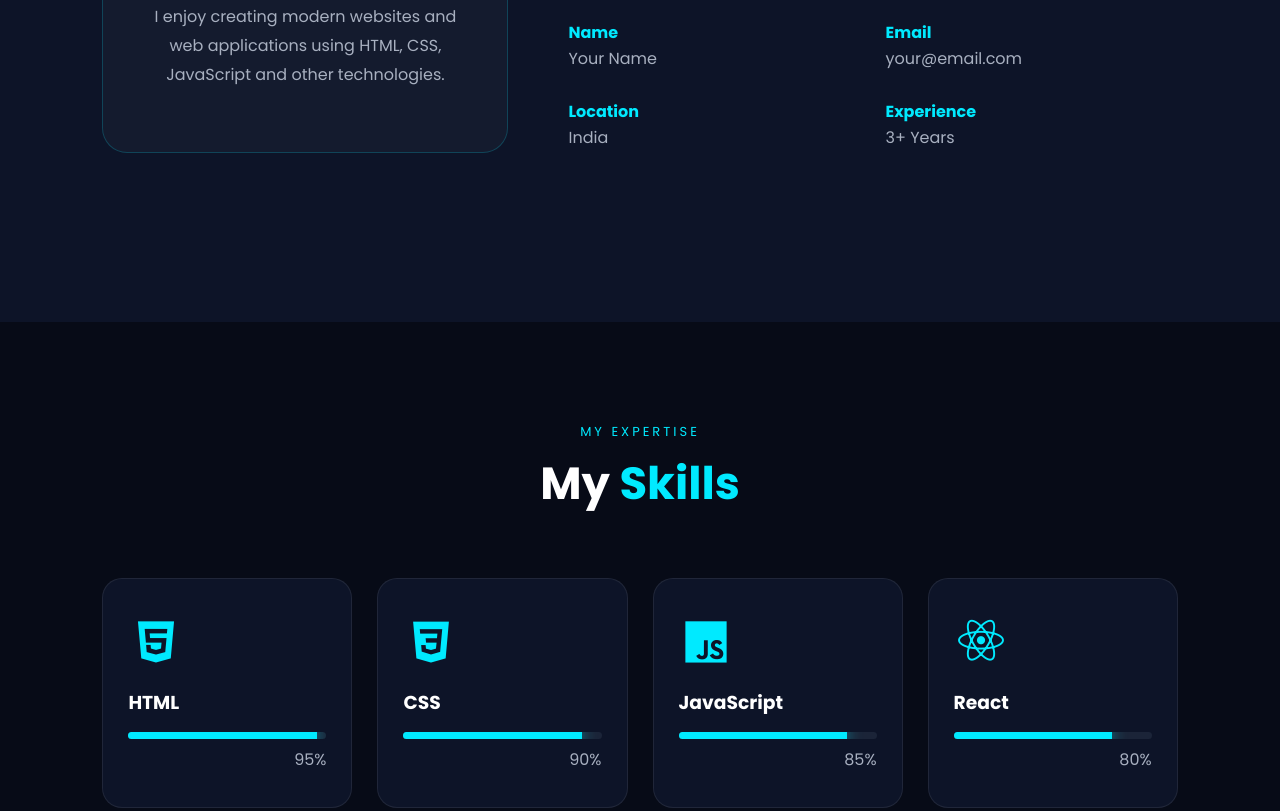
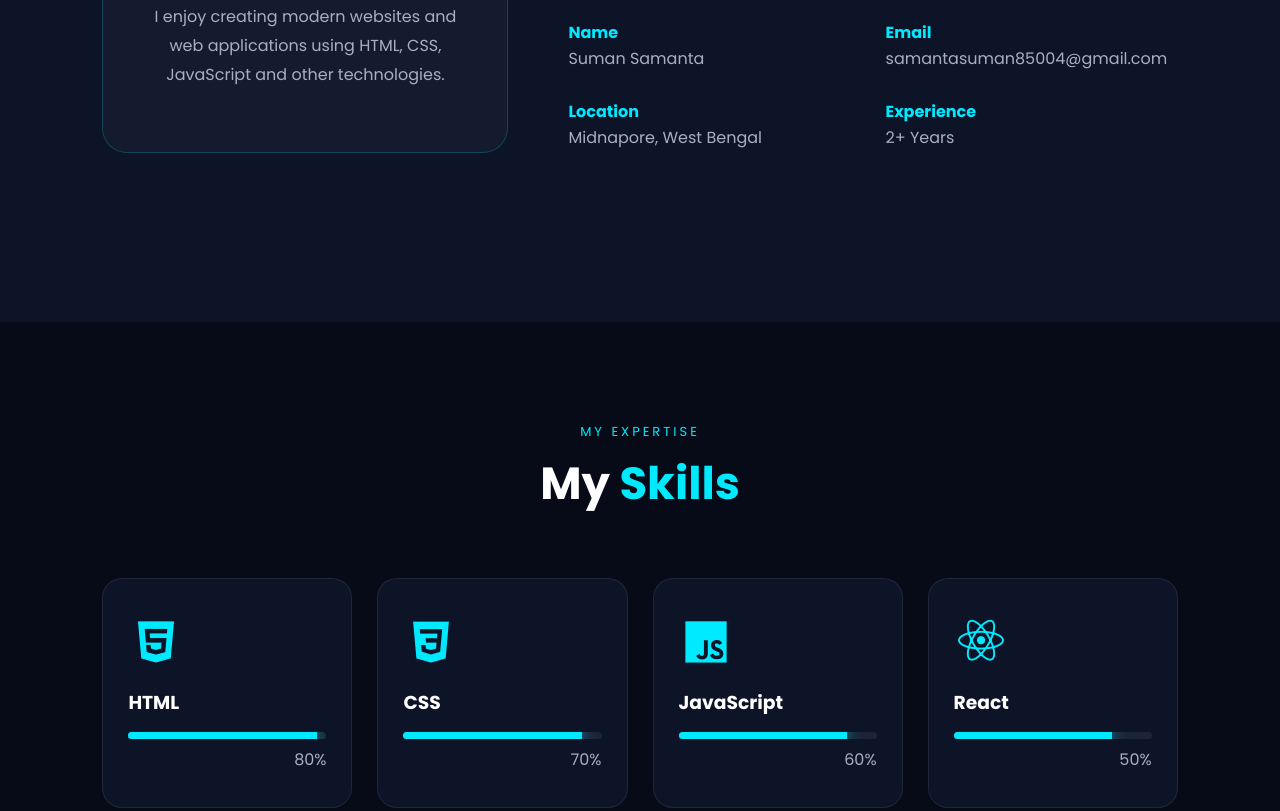
Before and after one commit to Suman21Samanta/My-Portfolio, a plain HTML site: page public/index.html in a window 1280 px wide. Shown: the part 1278-2089 px from the top of the page. Drawn offline with nearby package versions, Linux system fonts and the light colour scheme.

Commit message:
Update portfolio

```diff
--- a/public/index.html
+++ b/public/index.html
@@ -191,22 +191,22 @@
 
                     <div>
                         <strong>Name</strong>
-                        <p>Your Name</p>
+                        <p>Suman Samanta</p>
                     </div>
 
                     <div>
                         <strong>Email</strong>
-                        <p>your@email.com</p>
+                        <p>samantasuman85004@gmail.com</p>
                     </div>
 
                     <div>
                         <strong>Location</strong>
-                        <p>India</p>
+                        <p>Midnapore, West Bengal</p>
                     </div>
 
                     <div>
                         <strong>Experience</strong>
-                        <p>3+ Years</p>
+                        <p>2+ Years</p>
                     </div>
 
                 </div>
@@ -248,7 +248,7 @@
                     <span style="width:95%"></span>
                 </div>
 
-                <p>95%</p>
+                <p>80%</p>
 
             </div>
 
@@ -265,7 +265,7 @@
                     <span style="width:90%"></span>
                 </div>
 
-                <p>90%</p>
+                <p>70%</p>
 
             </div>
 
@@ -282,7 +282,7 @@
                     <span style="width:85%"></span>
                 </div>
 
-                <p>85%</p>
+                <p>60%</p>
 
             </div>
 
@@ -299,7 +299,7 @@
                     <span style="width:80%"></span>
                 </div>
 
-                <p>80%</p>
+                <p>50%</p>
 
             </div>
 
@@ -451,7 +451,7 @@
                         <span>Email</span>
 
                         <p>
-                            your@email.com
+                            samantasuman85004@gmail.com
                         </p>
 
                     </div>
@@ -468,7 +468,7 @@
                         <span>Location</span>
 
                         <p>
-                            India
+                            Midnapore, West Bengal
                         </p>
 
                     </div>
@@ -538,7 +538,7 @@
     <footer>
 
         <p>
-            © 2026 Your Name. All Rights Reserved.
+            © 2026 Suman Samanta. All Rights Reserved.
         </p>
 
         <a href="#home">
```
